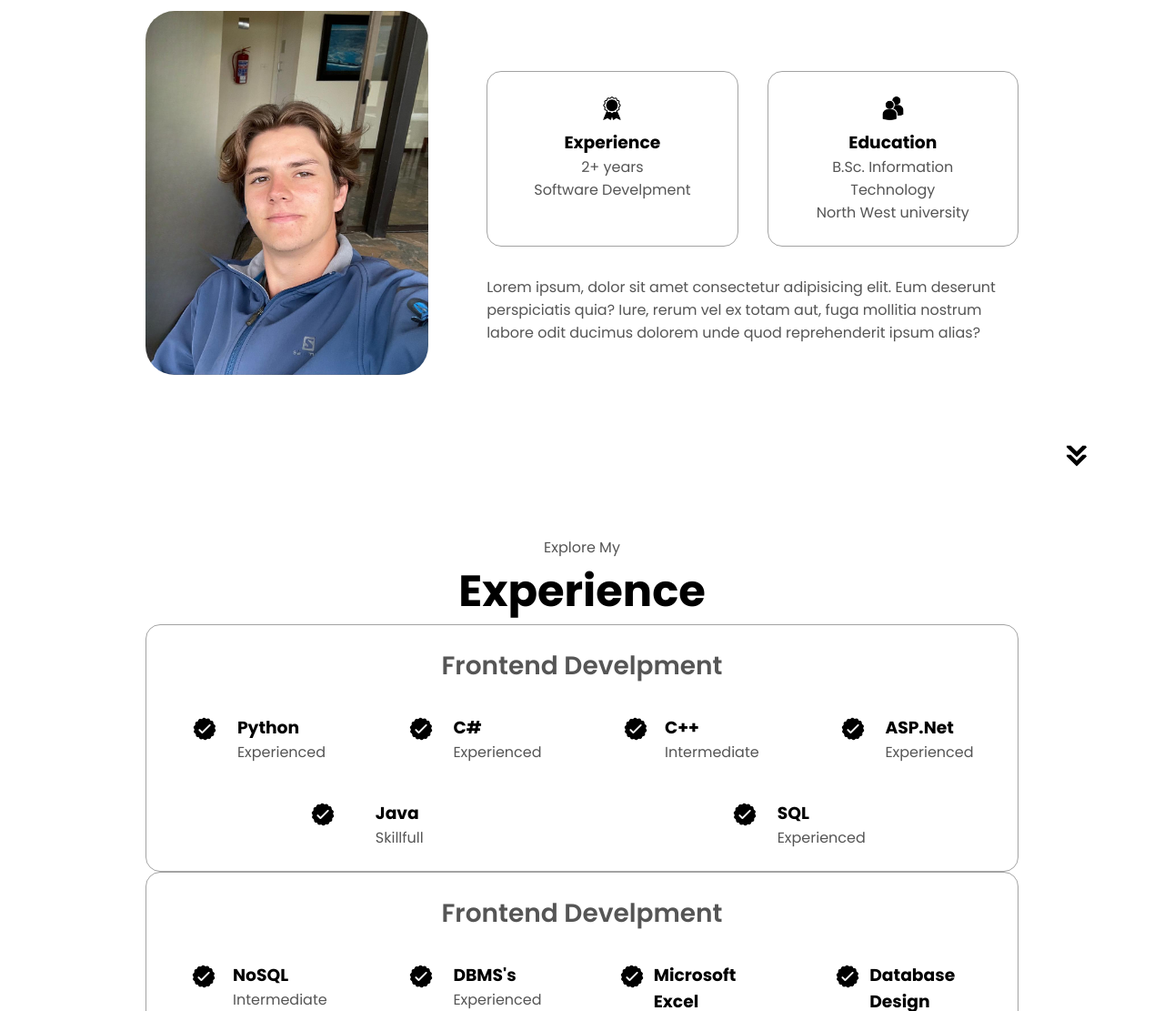
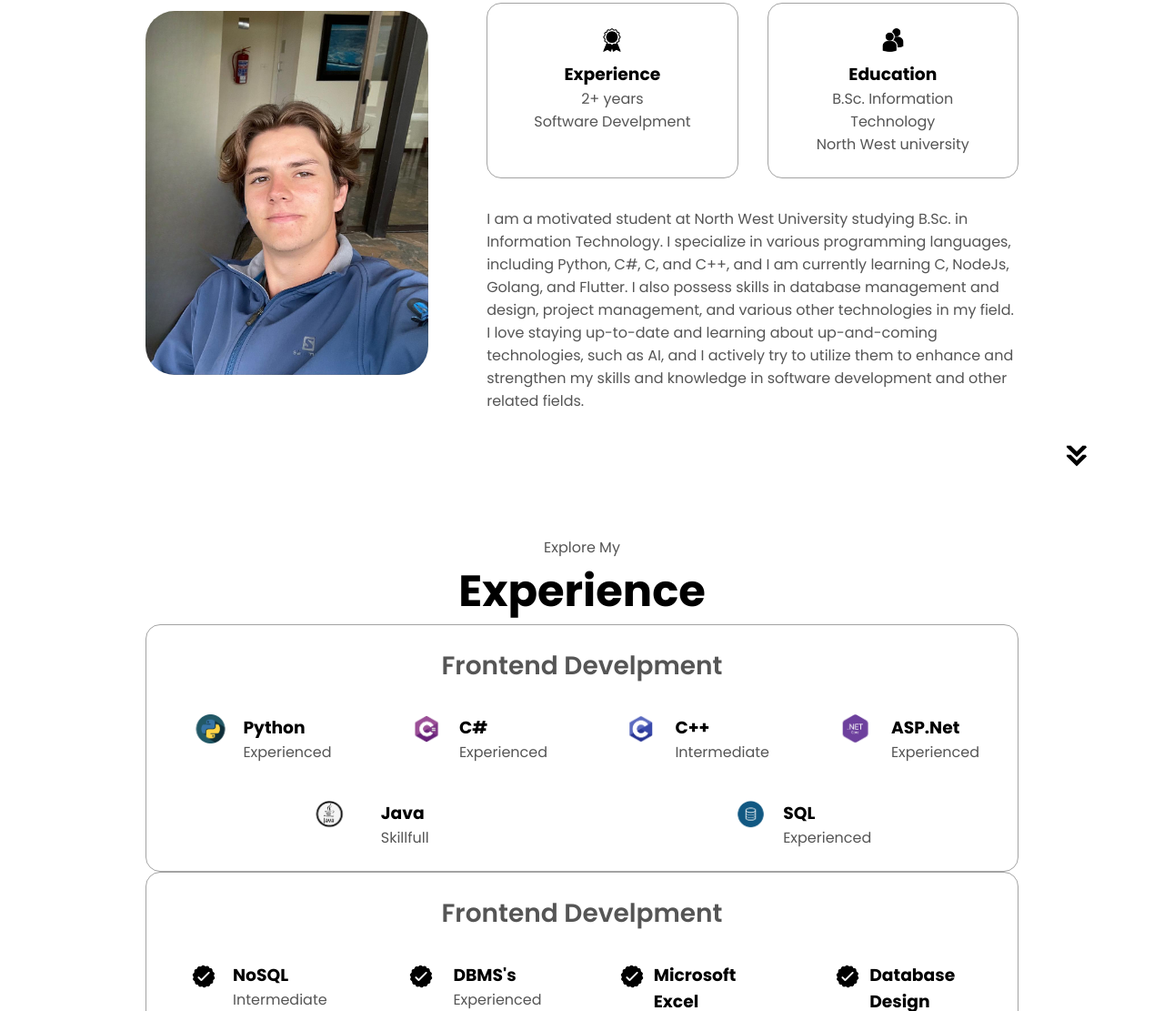
Before and after one commit to Wimpie-Botha/html-css-javas-portfolio, a plain HTML site: page index.html in a window 1280 px wide. Shown: the part 1107-2218 px from the top of the page at 91% size. Drawn offline with Linux system fonts and the light colour scheme.

Commit message:
chnage icons
icon changes

```diff
--- a/index.html
+++ b/index.html
@@ -108,9 +108,14 @@
                 </div>
                 <div class="text-container">
                     <p>
-                        Lorem ipsum, dolor sit amet consectetur adipisicing elit. Eum deserunt
-                         perspiciatis quia? Iure, rerum vel ex totam aut, fuga mollitia nostrum
-                         labore odit ducimus dolorem unde quod reprehenderit ipsum alias?
+                        I am a motivated student at North West University studying B.Sc. in Information
+                        Technology. I specialize in various programming languages, including Python, C#, C, and
+                        C++, and I am currently learning C, NodeJs, Golang, and Flutter. I also possess skills in
+                        database management and design, project management, and various other technologies in
+                        my field.
+                        I love staying up-to-date and learning about up-and-coming technologies, such as AI, and I
+                        actively try to utilize them to enhance and strengthen my skills and knowledge in software
+                        development and other related fields.
                     </p>
                 </div>
             </div>
@@ -131,7 +136,7 @@
                     <div class="article-container">
                         <article>
                             <img
-                                src="./assests/checkmark.png"
+                                src="./assests/python.png"
                                 alt="Experience icon"
                                 class="icon"
                                 />
@@ -143,7 +148,7 @@
                         </article>
                         <article>
                             <img
-                                src="./assests/checkmark.png"
+                                src="./assests/cSharp.png"
                                 alt="Experience icon"
                                 class="icon"
                                 />
@@ -155,7 +160,7 @@
                         </article>
                         <article>
                             <img
-                                src="./assests/checkmark.png"
+                                src="./assests/cPlus.png"
                                 alt="Experience icon"
                                 class="icon"
                                 />
@@ -167,7 +172,7 @@
                         </article>
                         <article>
                             <img
-                                src="./assests/checkmark.png"
+                                src="./assests/asp.png"
                                 alt="Experience icon"
                                 class="icon"
                                 />
@@ -179,7 +184,7 @@
                         </article>
                         <article>
                             <img
-                                src="./assests/checkmark.png"
+                                src="./assests/java.png"
                                 alt="Experience icon"
                                 class="icon"
                                 />
@@ -191,7 +196,7 @@
                         </article>
                         <article>
                             <img
-                                src="./assests/checkmark.png"
+                                src="./assests/sql.png"
                                 alt="Experience icon"
                                 class="icon"
                                 />
```
Also changed, not shown: assests/asp.png (added), assests/cPlus.png (added), assests/cSharp.png (added), assests/java.png (added), assests/python.png (added), assests/sql.png (added).
